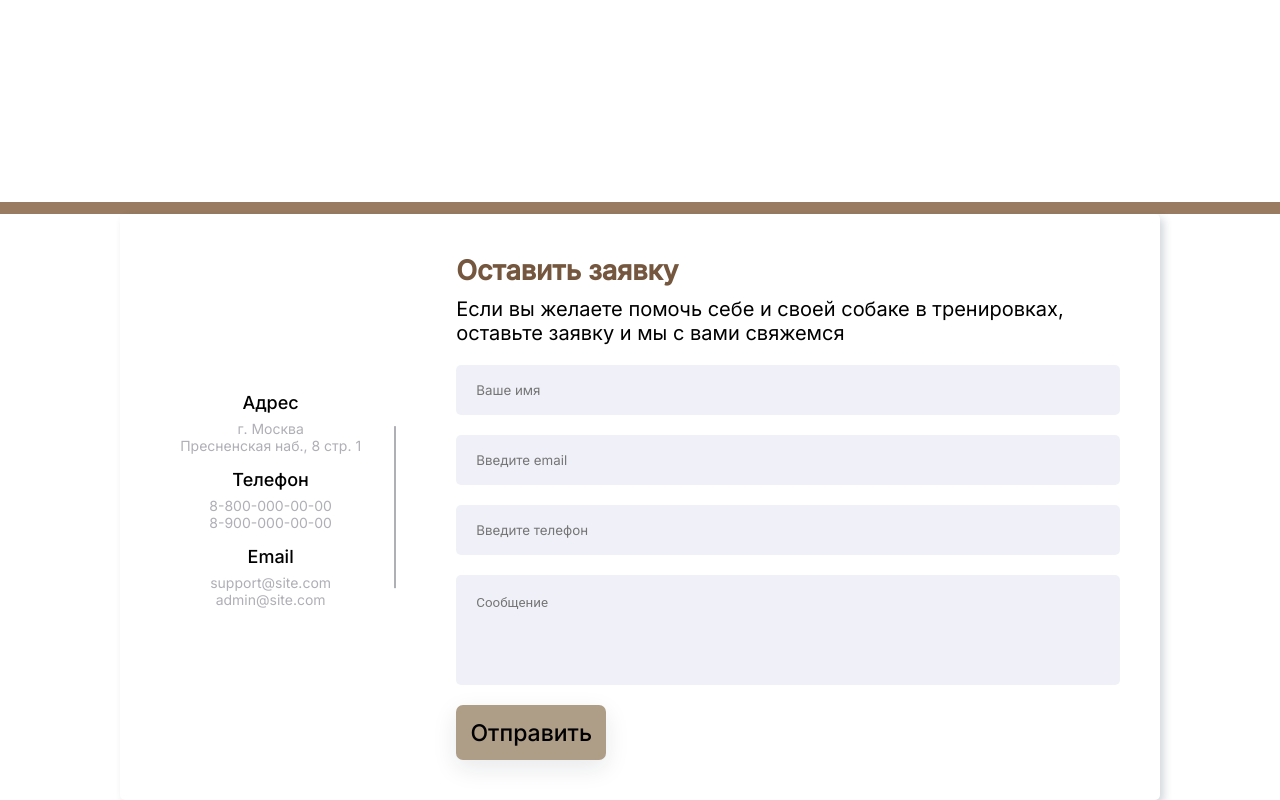
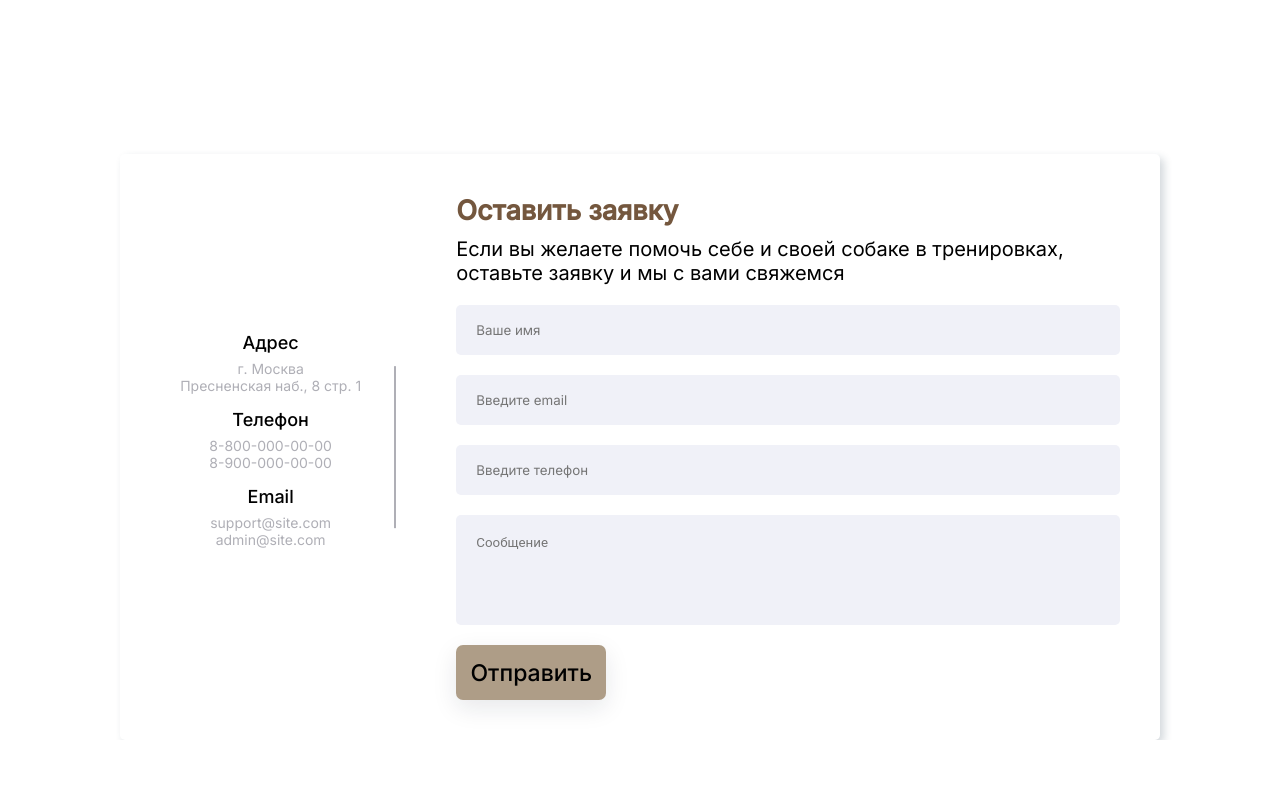
Before and after one commit to sarangdi/sarangdi.github.io, a plain HTML site: page index.html in a window 1280 px wide. Shown: the part 1858-2658 px from the top of the page. After the commit the page ends 2598 px from the top, so only its background shows below. Drawn offline with nearby package versions, Linux system fonts and the light colour scheme.

Commit message:
Update style.css

```diff
--- a/css/style.css
+++ b/css/style.css
@@ -243,12 +243,6 @@ button {
   color: #334157;
   line-height: 25px;
   font-size: 15.5px;
-}
-footer {
-  width: 100%;
-  background-color: var(--primary-color);
-  height: 12px;
-  margin-top: 8rem;
 }
 .content {
   display: flex; /* делаем колонки в ряд */
```
